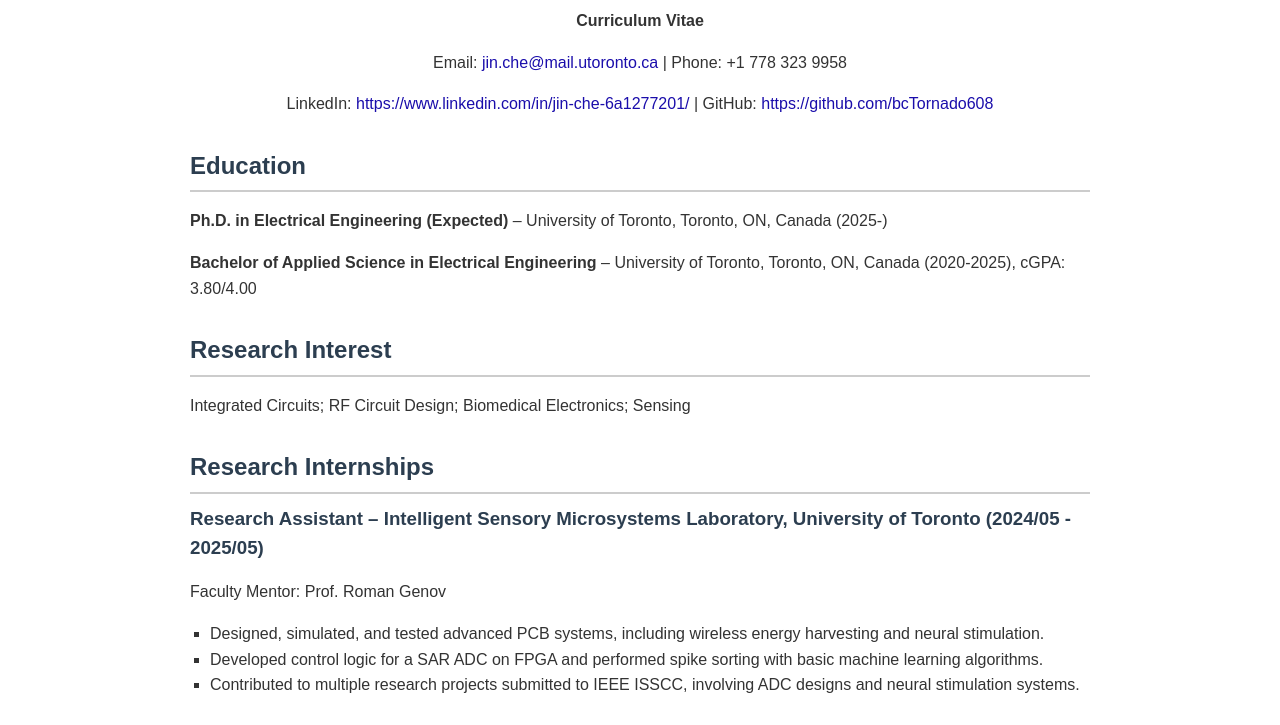
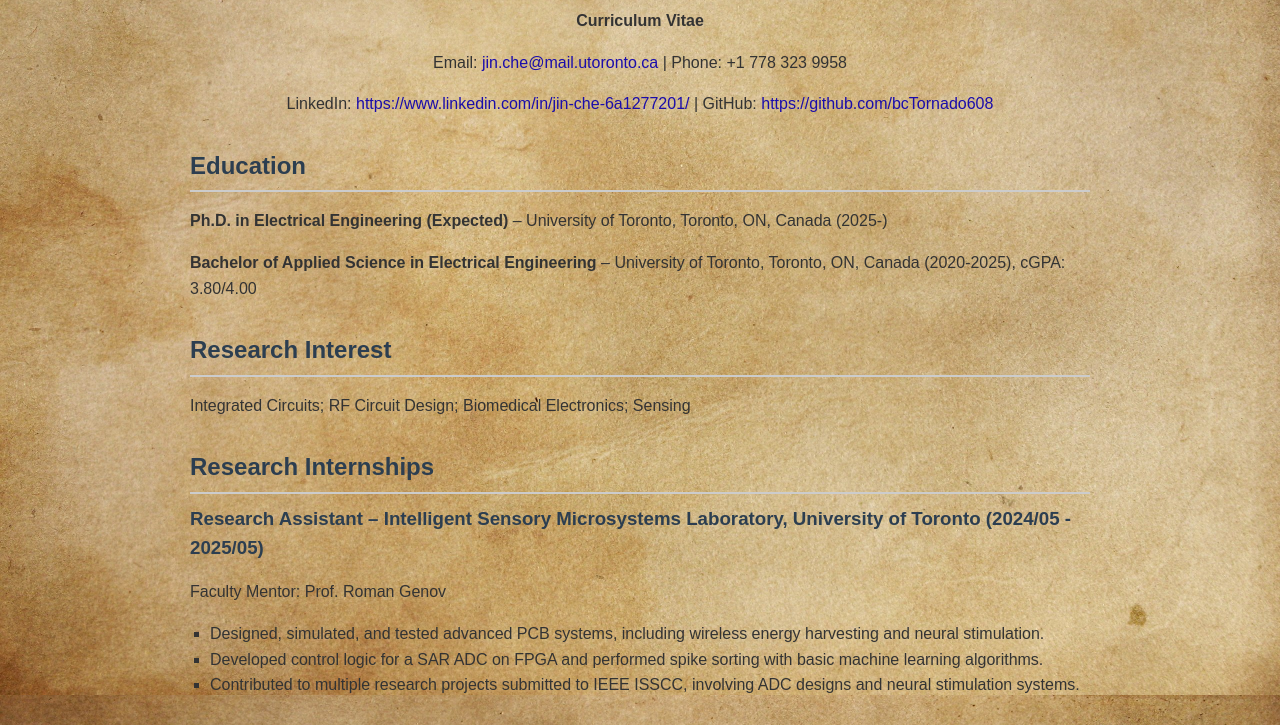
Before and after one commit to bcTornado608/chejin.github.io, a plain HTML site: page index.html in a window 1280 px wide. Shown: the part 268-993 px from the top of the page. Drawn offline with Linux system fonts and the light colour scheme.

Commit message:
Update index.html

```diff
--- a/index.html
+++ b/index.html
@@ -5,7 +5,17 @@
 <meta name="viewport" content="width=device-width, initial-scale=1.0">
 <title>Jin Che - CV</title>
 <style>
-    body { font-family: Arial, sans-serif; max-width: 900px; margin: 20px auto; line-height: 1.6; color: #333; }
+    body {
+        font-family: Arial, sans-serif;
+        max-width: 900px;
+        margin: 20px auto;
+        line-height: 1.6;
+        color: #333;
+        background-image: url('parchment.jpg');
+        background-size: cover; /* cover whole page */
+        background-repeat: no-repeat;
+        background-attachment: fixed; /* stays in place when scrolling */
+    }
     h1, h2, h3 { color: #2c3e50; margin-bottom: 5px; }
     h1 { font-size: 2em; }
     h2 { border-bottom: 2px solid #ccc; padding-bottom: 5px; margin-top: 30px; }
```
